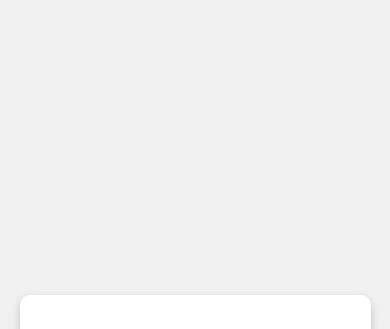
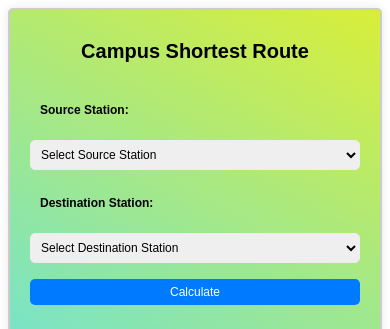
Before and after one commit to yogn7294/Manit_shortest_distance, a plain HTML site: page index.html in a window 390 px wide. Shown: the top 329 px of the page. Drawn offline with Linux system fonts and the light colour scheme.

Commit message:
Update style.css

```diff
--- a/style.css
+++ b/style.css
@@ -1,100 +1,124 @@
-* {
-    box-sizing: border-box;
-    margin: 0;
-    padding: 0;
-    font-family: 'Arial', sans-serif;
+Reset some default styles
+body,
+h1,
+h2,
+p,
+label,
+select,
+input {
+  margin: 10px;
+  padding: 10px;
 }
 
-body {
-    background-color: #f0f0f0;
-    display: flex;
-    justify-content: center;
-    align-items: center;
-    min-height: 100vh;
-}
-
+/* Apply some basic styles to the container */
 .container {
-    background-color: #ffffff;
-    padding: 20px;
-    border-radius: 10px;
-    box-shadow: 0 4px 8px rgba(0, 0, 0, 0.2);
-    text-align: center;
-    width: 90%;
-    max-width: 850px;
+  font-family: Arial, sans-serif;
+  max-width: 800px;
+  margin: 0 auto;
+  padding: 20px;
+  background-color: #ffdee9;
+  background-image: linear-gradient(209deg, #d9ee39 0%, #5de0f1 100%);
+  border: 2px solid #ccc;
+  border-radius: 5px;
+  box-shadow: 0 0 10px rgba(0, 0, 0, 0.1);
 }
 
 h1 {
-    color: #333;
-    margin-top: 20px;
+  text-align: center;
+  font-size: 28px;
+  margin-bottom: 20px;
 }
 
-.controls {
-    margin-bottom: 20px;
-    display: flex;
-    justify-content: space-around;
-    align-items: center;
-    flex-wrap: wrap;
+/* Style the form */
+.form {
+  display: flex;
+  flex-direction: column;
 }
 
-.controls label {
-    font-weight: bold;
-    color: #555;
-    margin-right: 10px;
+label {
+  font-weight: bold;
+  font-size: 16px;
+  margin-bottom: 5px;
 }
 
-.controls input[type="file"],
-.controls select {
-    padding: 10px;
-    border-radius: 5px;
-    border: 1px solid #ccc;
-    width: 150px;
-    margin-right: 20px;
+select,
+input[type='button'] {
+  padding: 10px;
+  margin-bottom: 10px;
+  border: 1px solid #f1ecec;
+  border-radius: 5px;
+  font-size: 16px;
 }
 
-.controls button {
-    background-color: #4CAF50;
-    color: white;
-    padding: 10px 20px;
-    border: none;
-    border-radius: 5px;
-    cursor: pointer;
-    transition: background-color 0.3s ease;
+input[type='button'] {
+  cursor: pointer;
+  background-color: #007bff;
+  color: #fff;
+  border: none;
+  transition: background-color 0.3s ease;
 }
 
-.controls button:hover {
-    background-color: #45a049;
+input[type='button']:hover {
+  background-color: #21ccee;
 }
 
-canvas {
-    border: 1px solid #ccc;
-    border-radius: 10px;
-    background-color: #f9f9f9;
-    box-shadow: 0 4px 8px rgba(212, 15, 15, 0.1);
-    width: 100%;
-    height: auto;
-    max-width: 800px;
-    max-height: 600px;
-    margin-top: 20px;
+/* Style the results section */
+.results {
+  margin-top: 20px;
 }
 
-.result {
-    margin-top: 20px;
-    font-size: 1.2em;
-    color: #333;
-    text-align: center;
+h2 {
+  font-size: 18px;
+  margin-bottom: 10px;
 }
 
-.result p {
-    margin: 10px 0;
+span {
+  font-weight: bold;
 }
 
-.popup {
-    position: absolute;
-    background-color: white;
-    border: 1px solid #ccc;
-    border-radius: 5px;
-    padding: 5px 10px;
+/* Media Queries for Responsiveness */
+
+/* Adjust styles for screens smaller than 768px */
+@media (max-width: 768px) {
+  .container {
+    padding: 10px;
+    max-width: 100%;
+  }
+
+  h1 {
+    font-size: 24px;
+    margin-bottom: 10px;
+  }
+
+  label {
+    font-size: 14px;
+    margin-bottom: 3px;
+  }
+
+  select,
+  input[type='button'] {
+    font-size: 14px;
+    padding: 8px;
+    margin-bottom: 8px;
+  }
+}
+
+/* Adjust styles for screens smaller than 480px */
+@media (max-width: 480px) {
+  h1 {
+    font-size: 20px;
+    margin-bottom: 10px;
+  }
+
+  label {
     font-size: 12px;
-    box-shadow: 0 2px 10px rgba(0, 0, 0, 0.1);
-    pointer-events: none;
+    margin-bottom: 3px;
+  }
+
+  select,
+  input[type='button'] {
+    font-size: 12px;
+    padding: 6px;
+    margin-bottom: 6px;
+  }
 }
```
